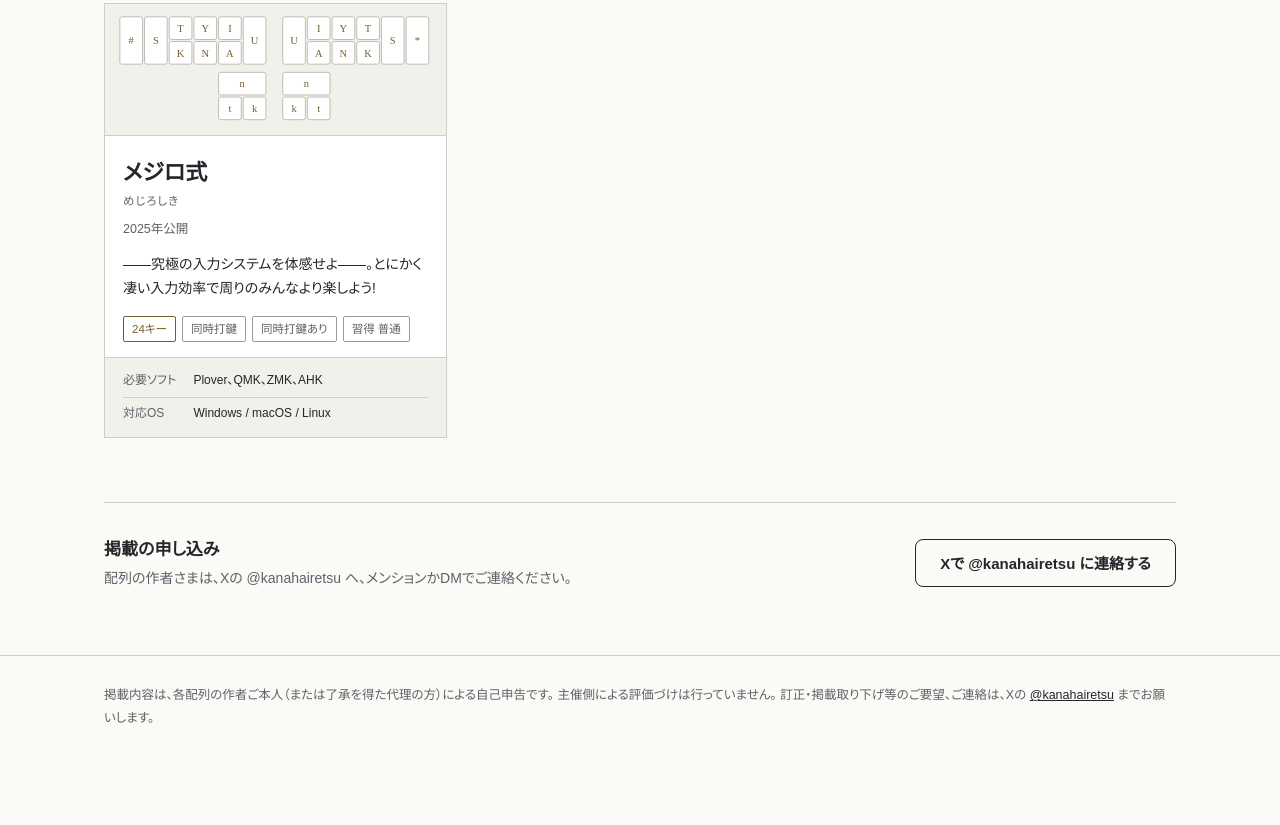
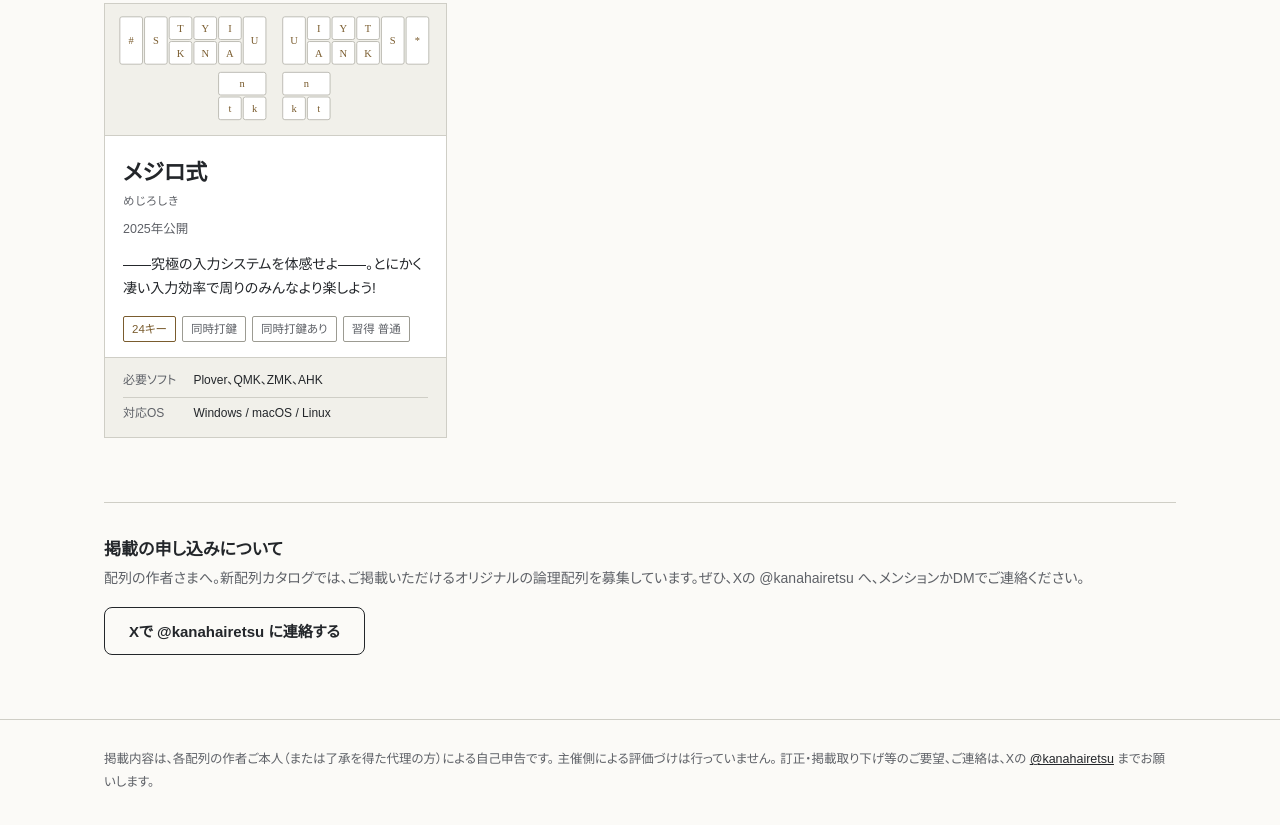
Before and after one commit to kana-hairetsu/shinhairetsu-catalog, an Astro site: page / in a window 1280 px wide. Shown: the part 4624-5449 px from the top of the page. Before the commit the page ends 5409 px from the top, so only its background shows below. Built offline with nearby package versions, Linux system fonts and the light colour scheme; Astro itself is replaced by a stand-in of ours; a web font is replaced by a local one.

Commit message:
掲載募集の文章を変更

```diff
--- a/src/pages/index.astro
+++ b/src/pages/index.astro
@@ -49,8 +49,8 @@ const asOf = '2026年10月1日';
 
     <section class="apply" id="apply" aria-labelledby="apply-h">
       <div>
-        <h2 id="apply-h">掲載の申し込み</h2>
-        <p>配列の作者さまは、Xの @kanahairetsu へ、メンションかDMでご連絡ください。</p>
+        <h2 id="apply-h">掲載の申し込みについて</h2>
+        <p>配列の作者さまへ。新配列カタログでは、ご掲載いただけるオリジナルの論理配列を募集しています。ぜひ、Xの @kanahairetsu へ、メンションかDMでご連絡ください。</p>
       </div>
       <a class="apply-btn" href="https://x.com/kanahairetsu" rel="me">Xで @kanahairetsu に連絡する</a>
     </section>
```
